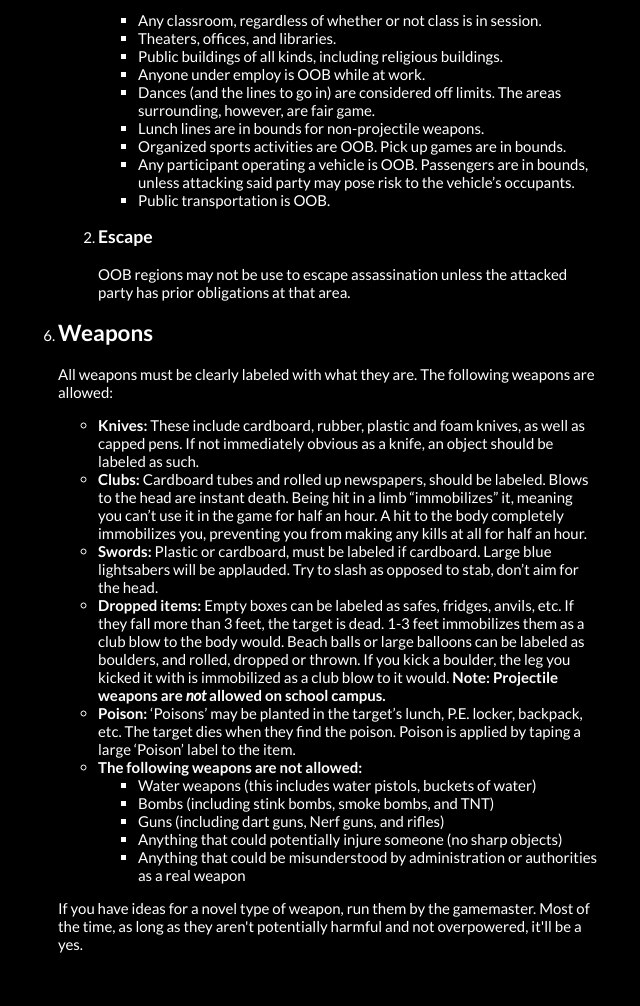
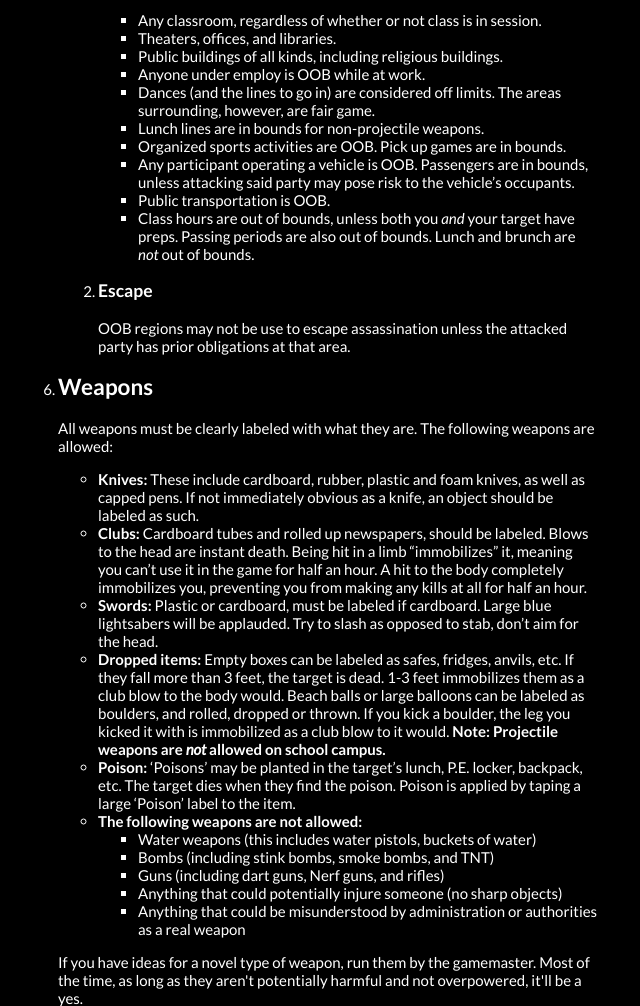
Before and after one commit to ankitr/assassin, a Flask app: page / in a window 1280 px wide. Shown: the part 3531-4537 px from the top of the page, without its empty margins (332-972 px from the left). Before the commit the page ends 4484 px from the top, so only its background shows below. Run offline with Flask 2, Linux system fonts and the light colour scheme.

Commit message:
temporal bounds

```diff
--- a/app/templates/main.html
+++ b/app/templates/main.html
@@ -125,6 +125,7 @@
                                 <li>Organized sports activities are OOB. Pick up games are in bounds.</li>
                                 <li>Any participant operating a vehicle is OOB. Passengers are in bounds, unless attacking said party may pose risk to the vehicle’s occupants.</li>
                                 <li>Public transportation is OOB.</li>
+                                <li>Class hours are out of bounds, unless both you <em>and</em> your target have preps. Passing periods are also out of bounds. Lunch and brunch are <em>not</em> out of bounds.</li>
                             </ul>
                         </li>
                         <li>
```
Also changed, not shown: 1 other file.
